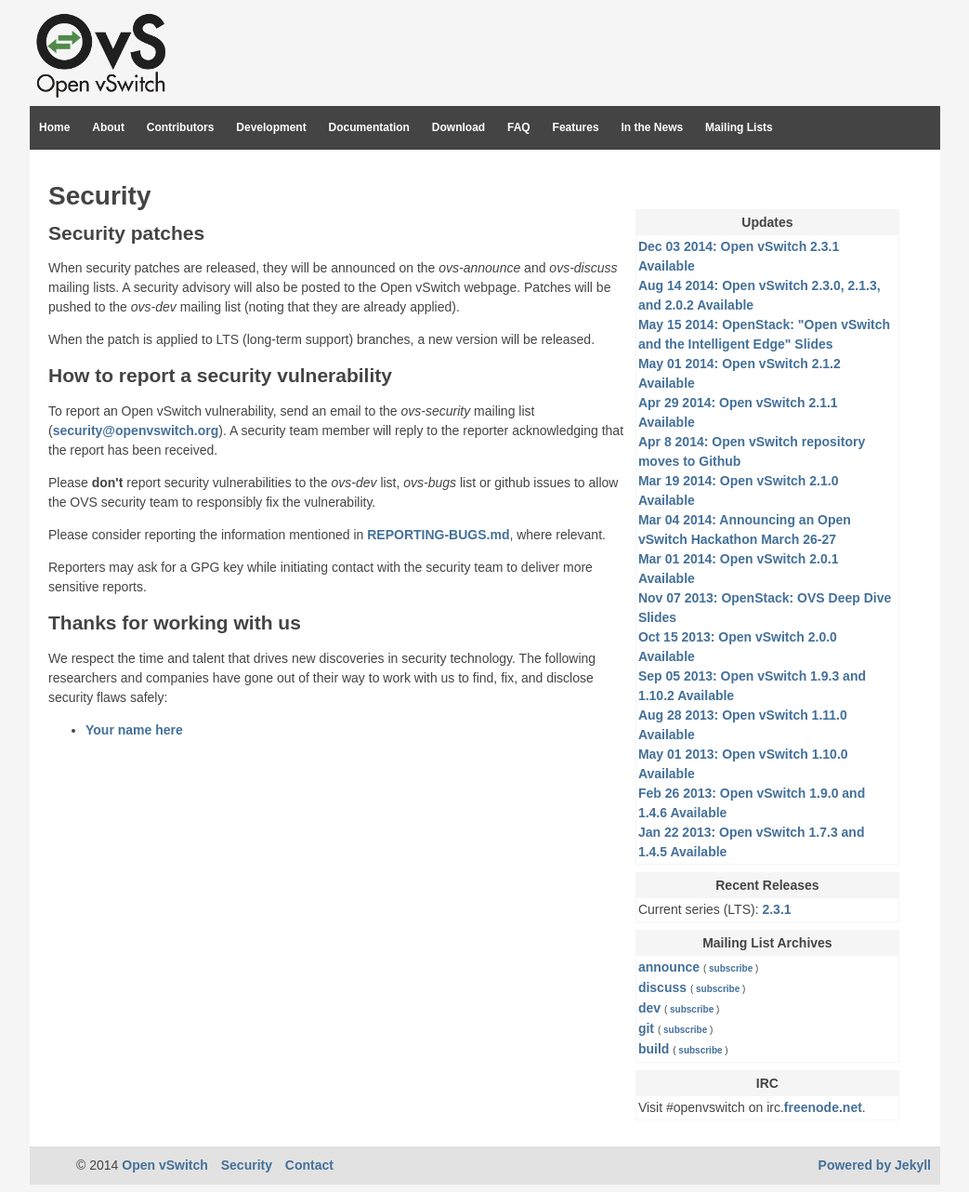
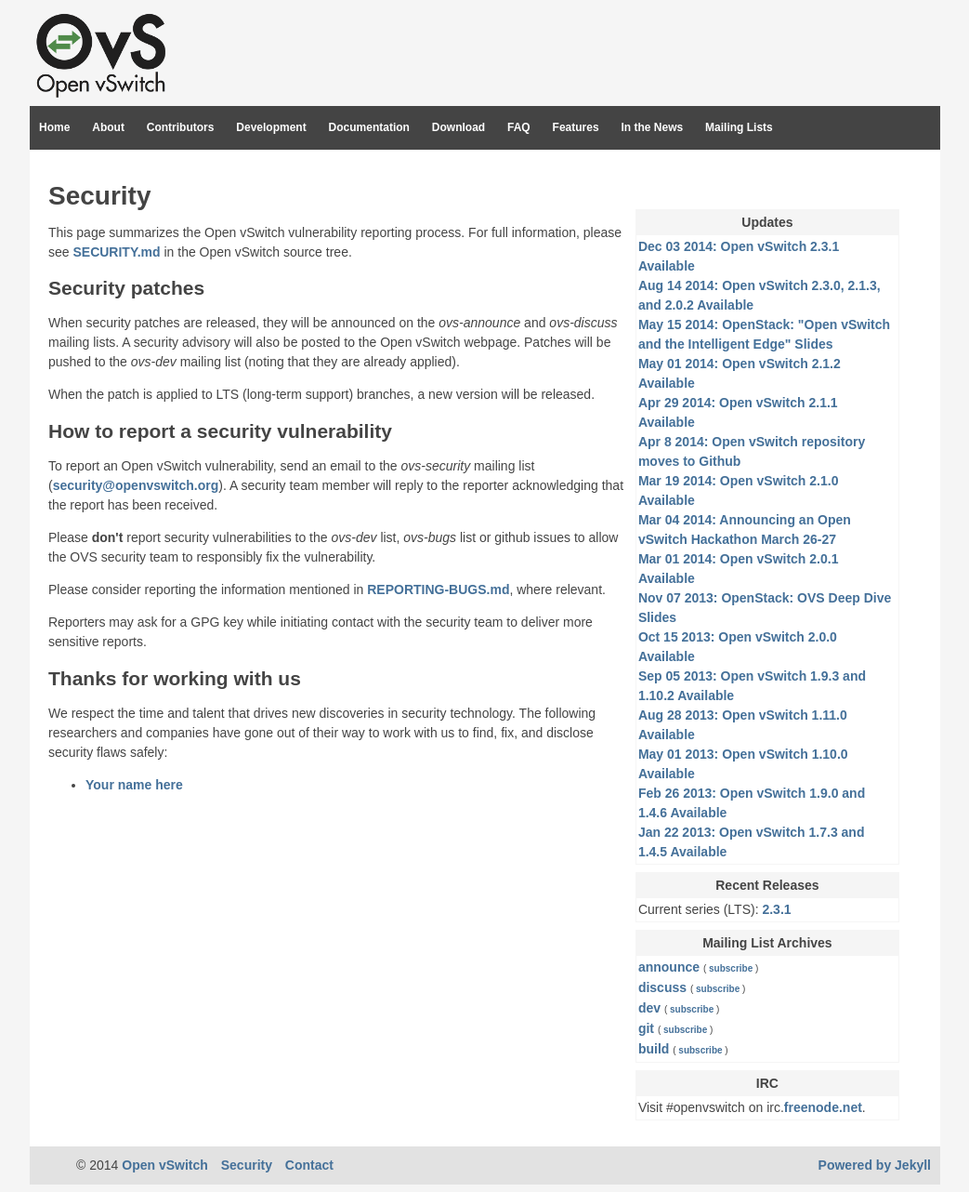
Before and after one commit to openvswitch/openvswitch.github.io, a Jekyll site: the page built from security/index.html, in a window 1280 px wide. Shown: the whole page at 93% size, without its empty margins (118-1161 px from the left). Built offline with Jekyll 4.4.1, drawn with Linux system fonts in a browser that asks for light colours.

Commit message:
security: Add header pointing to full security process details.

```diff
--- a/security/index.html
+++ b/security/index.html
@@ -13,6 +13,7 @@
 tags: []
 comments: []
 ---
+<p>This page summarizes the Open vSwitch vulnerability reporting process.  For full information, please see <a href="https://github.com/openvswitch/ovs/blob/master/SECURITY.md">SECURITY.md</a> in the Open vSwitch source tree.</p>
 <h2>Security patches</h2>
 <p>When security patches are released, they will be announced on the <i>ovs-announce</i> and <i>ovs-discuss</i> mailing lists. A security advisory will also be posted to the Open vSwitch webpage.
 Patches will be pushed to the <i>ovs-dev</i> mailing list (noting that they are already applied).</p>
```
